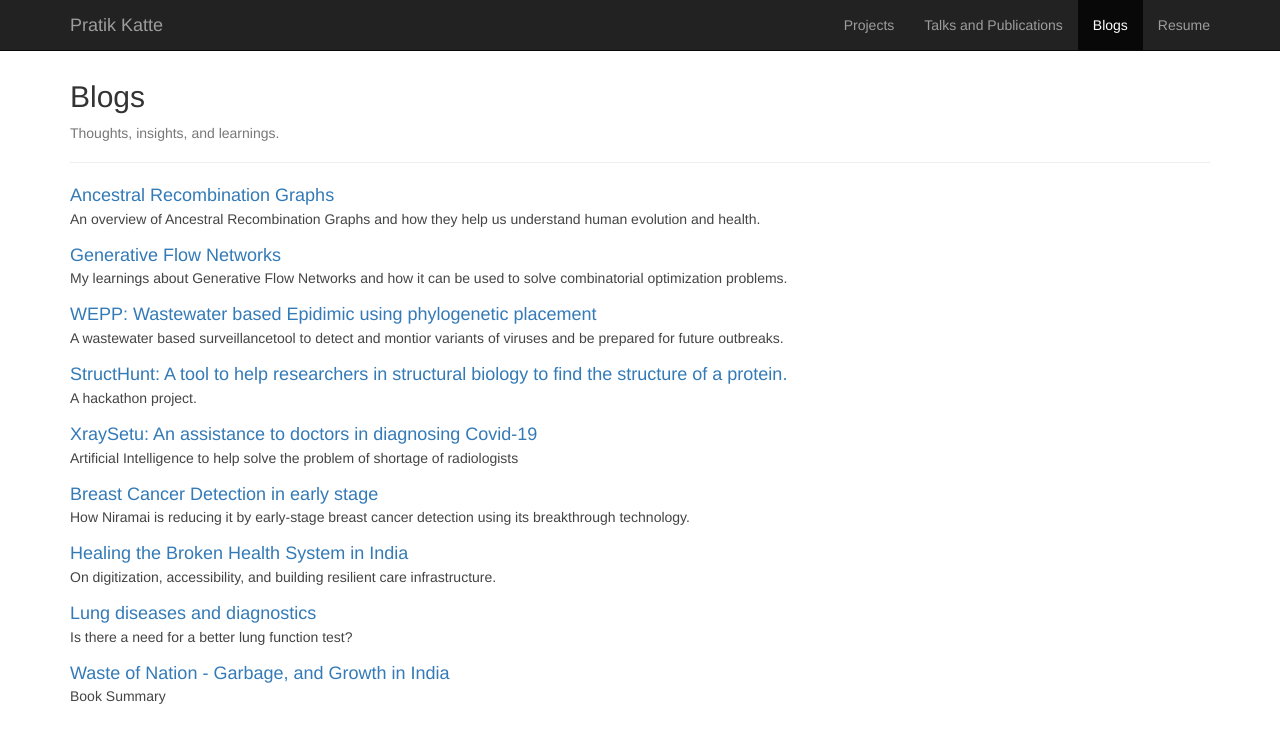
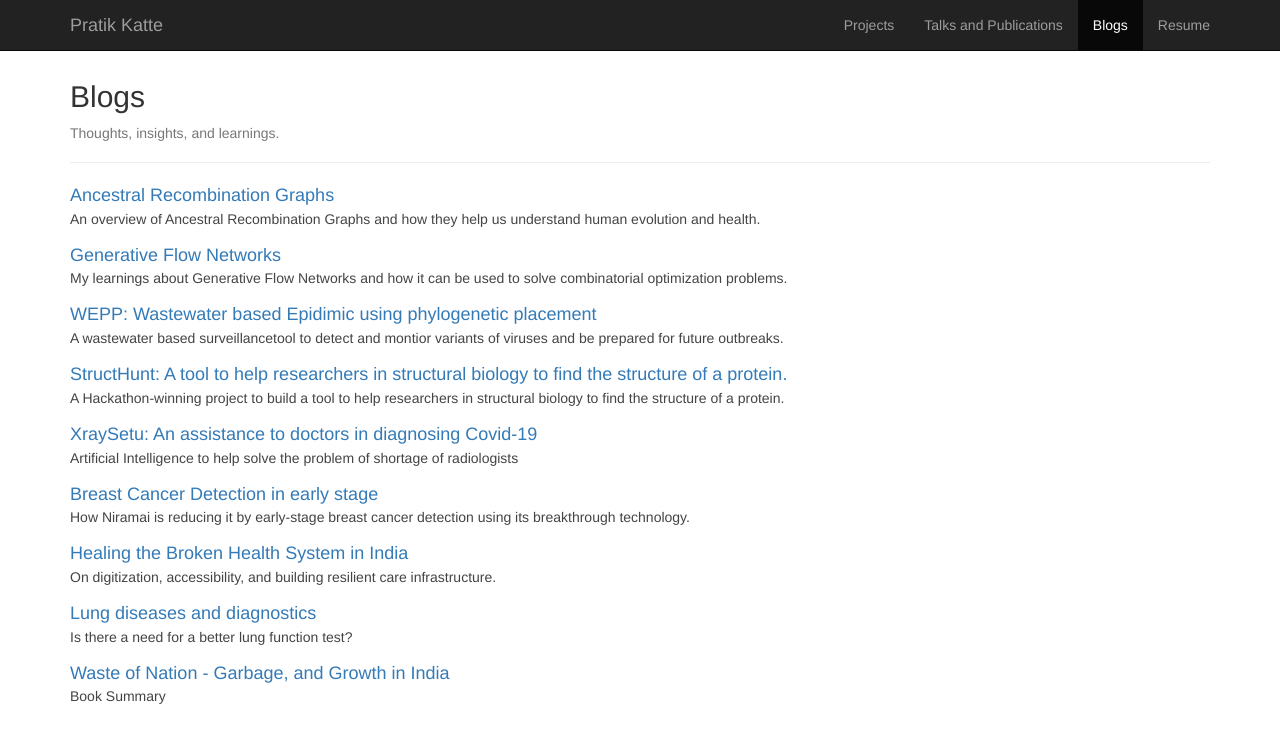
Before and after one commit to pratikkatte/pratikkatte.github.io, a Jekyll site: the page blogs.html, which Jekyll copies as it is, in a window 1280 px wide. Shown: the top 743 px of the page. Built offline with Jekyll 4.4.1, drawn with Linux system fonts in a browser that asks for light colours.

Commit message:
blogs.html

```diff
--- a/blogs.html
+++ b/blogs.html
@@ -64,7 +64,7 @@
           <a href="/blogs/structhunt" target="_blank" class="blog-title">StructHunt: A tool to help researchers in structural biology to find the structure of a protein.
           </a>
           <!-- <div class="blog-meta">Health Systems · Essay</div> -->
-          <p class="blog-desc">A hackathon project.</p>
+          <p class="blog-desc"> A Hackathon-winning project to build a tool to help researchers in structural biology to find the structure of a protein.</p>
         </li>
 
         <li>
```
